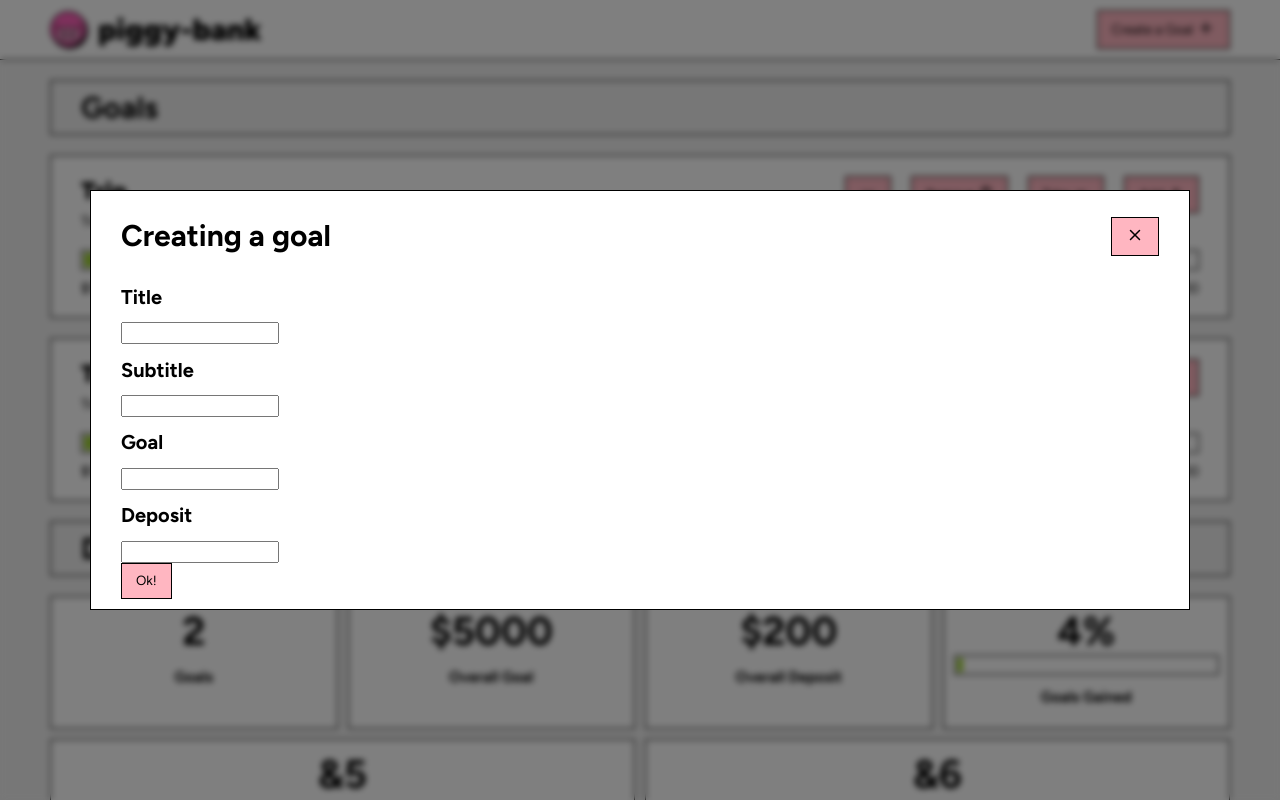
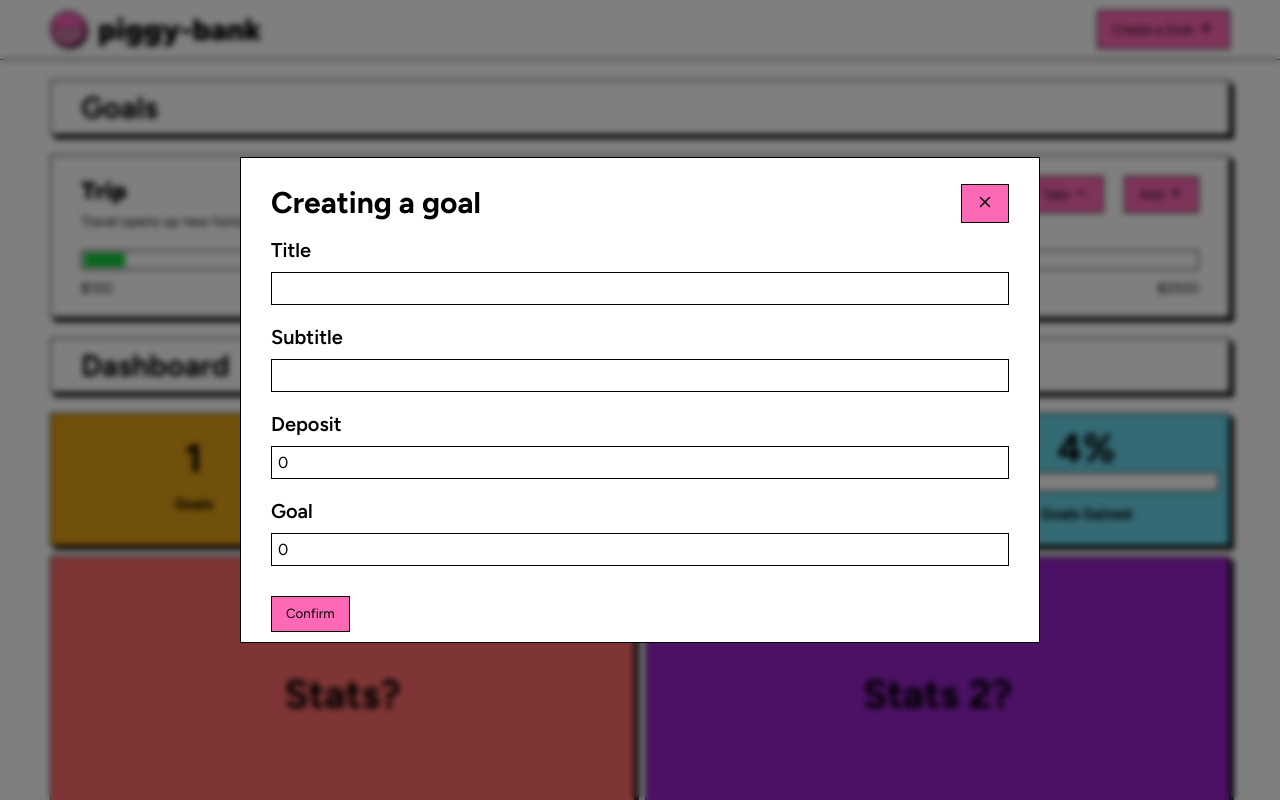
Before and after one commit to zhuk1707/piggy-bank-app, a React (Vite) app: page / in a window 1280 px wide. Both pictures are taken after a click on the button "Create a Goal". Shown: the top 800 px of the page. Built offline with nearby package versions, Linux system fonts and the light colour scheme.

Commit message:
fix: redux store

```diff
--- a/package.json
+++ b/package.json
@@ -14,7 +14,8 @@
     "lucide-react": "^0.511.0",
     "react": "^19.1.0",
     "react-dom": "^19.1.0",
-    "react-redux": "^9.2.0"
+    "react-redux": "^9.2.0",
+    "uuid": "^11.1.0"
   },
   "devDependencies": {
     "@eslint/js": "^9.25.0",
--- a/src/App.css
+++ b/src/App.css
@@ -4,6 +4,18 @@
   box-sizing: border-box;
   font-family: "Figtree", sans-serif;
 }
+
+:root {
+  --bright-purple: #9823c9;
+  --bright-pink: #ff68b5;
+  --bright-pinkred: #ff6b6b;
+  --bright-orange: #e3a016;
+  --bright-green: #13cc3a;
+  --bright-blue: #69d4e8;
+  --drop-shadow-filter: drop-shadow(4px 4px 0 black);
+
+}
+
 
 html {
   font-size: 10px;
@@ -12,7 +24,7 @@ html {
 body {
   margin: 0;
   padding: 0;
-  background: #efefef;
+  background: white;
 }
 
 .container {
@@ -69,6 +81,9 @@ body {
   background: white;
   padding: 2rem 3rem;
   border: 1px solid black;
+
+  filter: var(--drop-shadow-filter);
+
 }
 
 .card__header {
@@ -120,26 +135,6 @@ body {
   display: none;
 }
 
-.card__progress {
-}
-
-.card__progress-bar {
-  width: 100%;
-}
-
-.card__progress-bar_stroke {
-  height: 2rem;
-  border: 1px solid black;
-
-}
-
-.card__progress-bar_body {
-  height: 1.4rem;
-  width: 10%;
-  background: yellowgreen;
-  margin: 2px;
-}
-
 .card__finance {
   margin-top: 10px;
   display: flex;
@@ -152,3 +147,38 @@ body {
 
 .card__goal {
 }
+
+.createGoalForm {
+  display: flex;
+  gap: 2rem;
+  flex-direction: column;
+  margin-bottom: 3rem;
+}
+
+.createGoalForm .row {
+  display: flex;
+  flex-direction: column;
+  gap: 1rem;
+  align-items: start;
+}
+
+.createGoalForm .row label {
+  font-size: 2rem;
+  font-weight: 600;
+}
+
+.createGoalForm .row input {
+  border: 1px solid black;
+  border-radius: 0;
+  font-size: 16px;
+  padding: .6rem;
+  width: 100%;
+}
+
+.createGoalForm .row input:focus {
+  border: 1px solid black;
+  border-radius: 0;
+  outline: none;
+  filter: var(--drop-shadow-filter);
+
+}
--- a/src/App.tsx
+++ b/src/App.tsx
@@ -8,11 +8,43 @@ import {toggleModal} from "./feature/modalSlice.ts";
 import {useDispatch, useSelector} from "react-redux";
 import type {RootState} from "./store/store.ts";
 import Button from "./components/Button/Button.tsx";
+import {addGoal} from "./feature/goalsSlice.ts";
+import {v4 as uuidv4} from "uuid";
+import {type ChangeEvent, useState} from "react";
+import {type Goal} from "./feature/goalsSlice.ts";
 
 export default function App() {
   const isModalOpen = useSelector((state: RootState) => state.modal.isModalOpen);
+  const dispatch = useDispatch()
 
-  const dispatch = useDispatch()
+  const initFormData: Goal = {
+    id: "",
+    title: "",
+    subtitle: "",
+    goal: 0,
+    deposit: 0,
+  }
+
+  const [formData, setFormData] = useState(initFormData);
+
+  const handleChange = (e: ChangeEvent<HTMLInputElement>) => {
+    const key = e.target.name as keyof typeof formData;
+    setFormData({...formData, [key]: e.target.value});
+  };
+
+  const handleSubmit = () => {
+    const uuid = uuidv4()
+
+    dispatch(addGoal({
+      id: uuid,
+      title: formData.title,
+      subtitle: formData.subtitle,
+      deposit: formData.deposit,
+      goal: formData.goal
+    }))
+
+    dispatch(toggleModal())
+  }
 
   return (
     <>
@@ -23,22 +55,49 @@ export default function App() {
           title={"Creating a goal"}
           onClose={() => dispatch(toggleModal())}
         >
-
-          <form action="">
-            <label htmlFor=""><h1>Title</h1></label>
-            <input type="text"/>
-            <label htmlFor=""><h1>Subtitle</h1></label>
-            <input type="text"/>
-            <label htmlFor=""><h1>Goal</h1></label>
-            <input type="text"/>
-            <label htmlFor=""><h1>Deposit</h1></label>
-            <input type="text"/>
+          <form action="" className='createGoalForm'>
+            <div className={'row'} key="title">
+              <label htmlFor="title">Title</label>
+              <input
+                type="text"
+                name="title"
+                value={formData.title}
+                onChange={handleChange}
+              />
+            </div>
+            <div className={'row'} key="subtitle">
+              <label htmlFor="subtitle">Subtitle</label>
+              <input
+                type="text"
+                name="subtitle"
+                value={formData.subtitle}
+                onChange={handleChange}
+              />
+            </div>
+            <div className={'row'} key="deposit">
+              <label htmlFor="deposit">Deposit</label>
+              <input
+                type="number"
+                name="deposit"
+                value={formData.deposit}
+                onChange={handleChange}
+              />
+            </div>
+            <div className={'row'} key="goal">
+              <label htmlFor="goal">Goal</label>
+              <input
+                type="number"
+                name="goal"
+                value={formData.goal}
+                onChange={handleChange}
+              />
+            </div>
           </form>
 
+
           <Button
-            title={'Ok!'}
-            onClick={() => {
-            }}
+            title={'Confirm'}
+            onClick={handleSubmit}
           />
         </Modal>}
 
--- a/src/components/Button/Button.module.css
+++ b/src/components/Button/Button.module.css
@@ -3,7 +3,8 @@
   padding:  .8rem 1.4rem;
   border-radius: 0;
   border: 1px solid black;
-  background: lightpink;
+
+  background: var(--bright-pink);
 
 
   display: flex;
@@ -16,9 +17,11 @@
 
 .btn:active,
 .btn:hover {
-  background-color: black;
-  color: lightpink;
+  /*background-color: black;*/
+  /*color: lightpink;*/
   transition: all .2s ease-out;
+  filter: drop-shadow(4px 4px 0 black);
+
 }
 
 .icon {
--- a/src/components/Card/CardControls/CardControls.tsx
+++ b/src/components/Card/CardControls/CardControls.tsx
@@ -1,7 +1,7 @@
 import Button from "../../Button/Button.tsx";
 import {Ellipsis, Minus, Plus, Trash2} from "lucide-react";
 import {useDispatch} from "react-redux";
-import {removeGoal} from "../../../feature/goalsSlice.ts";
+import {addToDeposit, removeGoal, takeFromDeposit} from "../../../feature/goalsSlice.ts";
 
 export default function CardControls({id}: { id: string }) {
   const dispatch = useDispatch();
@@ -9,6 +9,15 @@ export default function CardControls({id}: { id: string }) {
   const handleRemoveGoal = (id: string) => {
     dispatch(removeGoal(id));
   };
+
+  const handleTakeFromDeposit = (id: string) => {
+    dispatch(takeFromDeposit({id: id, amount: 100}));
+  };
+
+  const handleAddToDeposit = (id: string) => {
+    dispatch(addToDeposit({id: id, amount: 100}));
+  };
+
 
   return (
     <div className="card__controls">
@@ -31,14 +40,13 @@ export default function CardControls({id}: { id: string }) {
 
       <Button
         title={"Take"} icon={<Minus size={16}/>}
-        onClick={() => {
-        }}
+        onClick={() => handleTakeFromDeposit(id)}
       />
 
       <Button
         title={"Add"} icon={<Plus size={16}/>}
-        onClick={() => {
-        }}
+        onClick={() => handleAddToDeposit(id)}
+
       />
 
     </div>
--- a/src/components/Dashboard/DashboardGrid/DashboardGrid.module.css
+++ b/src/components/Dashboard/DashboardGrid/DashboardGrid.module.css
@@ -1,10 +1,12 @@
 .gridContainer > div {
   border: 1px solid black;
-  background: #fff;
+  filter: drop-shadow(4px 4px 0 black);
+
   padding: 1rem;
   display: flex;
   flex-direction: column;
   align-items: center;
+  justify-content: center;
 }
 
 .gridContainer > div > h1 {
@@ -13,11 +15,10 @@
   padding: 0;
 }
 
-
 .gridContainer {
   display: grid;
   gap: 1rem;
-  grid-template-columns: repeat(4,1fr);
+  grid-template-columns: repeat(4, 1fr);
   grid-template-rows: repeat(3, 1fr);
   grid-template-areas:
     "item1 item2 item3 item4"
@@ -27,26 +28,34 @@
 
 .item1 {
   grid-area: item1;
+  background-color: var(--bright-orange);
 }
 
 .item2 {
   grid-area: item2;
+  background-color: var(--bright-pink);
+
 }
 
 .item3 {
   grid-area: item3;
+  background-color: var(--bright-green);
+
 }
 
 .item4 {
   grid-area: item4;
+  background-color: var(--bright-blue);
 }
 
 
 .item5 {
   grid-area: item5;
+  background-color: var(--bright-pinkred);
 }
 
 
 .item6 {
   grid-area: item6;
+  background-color: var(--bright-purple);
 }
--- a/src/components/Dashboard/DashboardGrid/DashboardGrid.tsx
+++ b/src/components/Dashboard/DashboardGrid/DashboardGrid.tsx
@@ -14,6 +14,8 @@ export default function DashboardGrid() {
   const percentage = overallGoalsValue && overallDeposit
     ? formatNumber(getPercentage(overallGoalsValue, overallDeposit))
     : 0
+
+
 
   return (
     <div className={styles.gridContainer}>
@@ -46,9 +48,9 @@ export default function DashboardGrid() {
         <h2>Goals Gained</h2>
       </div>
       <div className={styles.item5}>
-        <h1>&5</h1></div>
+        <h1>Stats?</h1></div>
       <div className={styles.item6}>
-        <h1>&6</h1></div>
+        <h1>Stats 2?</h1></div>
     </div>
 
   )
--- a/src/components/Modal/Modal.module.css
+++ b/src/components/Modal/Modal.module.css
@@ -16,7 +16,7 @@
   background: white;
   padding: 1rem 3rem;
   border: 1px solid black;
-  min-width: 1100px;
+  min-width: 800px;
 }
 
 .header {
@@ -29,7 +29,3 @@
   font-size: 3rem;
   line-height: 1;
 }
-
-.content {
-  /*margin: 1rem;*/
-}
--- a/src/components/ProgressBar/ProgressBar.module.css
+++ b/src/components/ProgressBar/ProgressBar.module.css
@@ -0,0 +1,15 @@
+.progressBar {
+  position: relative;
+  width: 100%;
+  background: white;
+  height: 2rem;
+  border: 1px solid black;
+}
+
+.progressFill {
+  height: 1.4rem;
+  width: 10%;
+  background-color: var(--bright-green);
+  margin: 2px;
+  transition: width 0.3s ease-in-out;
+}
--- a/src/components/ProgressBar/ProgressBar.tsx
+++ b/src/components/ProgressBar/ProgressBar.tsx
@@ -1,19 +1,19 @@
 import type {FC} from "react";
 import type {CardProgressProps} from "../Card/CardProgress/CardProgress.tsx";
 import getPercentage from "../../utils/getPercentage.ts";
+import styles from "./ProgressBar.module.css";
 
 const ProgressBar: FC<CardProgressProps> = ({deposit = 0, goal}) => {
   return (
-    <div className="card__progress-bar card__progress-bar_stroke">
-
+    <div className={styles.progressBar}>
       <div
         style={{
           width: `calc(${deposit > goal ? 100 : getPercentage(goal, deposit)}% - 4px)`
         }}
-        className="card__progress-bar card__progress-bar_body"
+        className={styles.progressFill}
       ></div>
     </div>
   );
-}
+};
 
-export default ProgressBar
+export default ProgressBar;
--- a/src/components/SectionTitle/SectionTitle.module.css
+++ b/src/components/SectionTitle/SectionTitle.module.css
@@ -2,4 +2,6 @@
   padding: .8rem 3rem ;
   border: 1px solid black;
   font-size: 3rem;
+  background-color: white;
+  filter: drop-shadow(4px 4px 0 black);
 }
--- a/src/feature/goalsSlice.ts
+++ b/src/feature/goalsSlice.ts
@@ -1,4 +1,4 @@
-import { createSlice } from '@reduxjs/toolkit';
+import {createSlice} from '@reduxjs/toolkit';
 
 export type Goal = {
   id: string;
@@ -15,10 +15,9 @@ export type GoalsList = {
 
 const initialStorage: GoalsList = {
   goals: {
-    '1': { id: '1', title: "Trip", subtitle: "Travel opens up new horizons :)", deposit: 100, goal: 2500 },
-    '2': { id: '2', title: "Trip2", subtitle: "Travel opens up new horizons, again:)", deposit: 100, goal: 2500 },
+    '1': {id: '1', title: "Trip", subtitle: "Travel opens up new horizons :)", deposit: 100, goal: 2500},
   },
-  goalsId: ['1', '2'],
+  goalsId: ['1'],
 };
 
 const goalsSlice = createSlice({
@@ -48,5 +47,5 @@ const goalsSlice = createSlice({
   },
 });
 
-export const { addGoal, removeGoal, addToDeposit, takeFromDeposit } = goalsSlice.actions;
+export const {addGoal, removeGoal, addToDeposit, takeFromDeposit} = goalsSlice.actions;
 export default goalsSlice.reducer;
```
Also changed, not shown: 1 other file (tests, documents, lock files or other folders).
